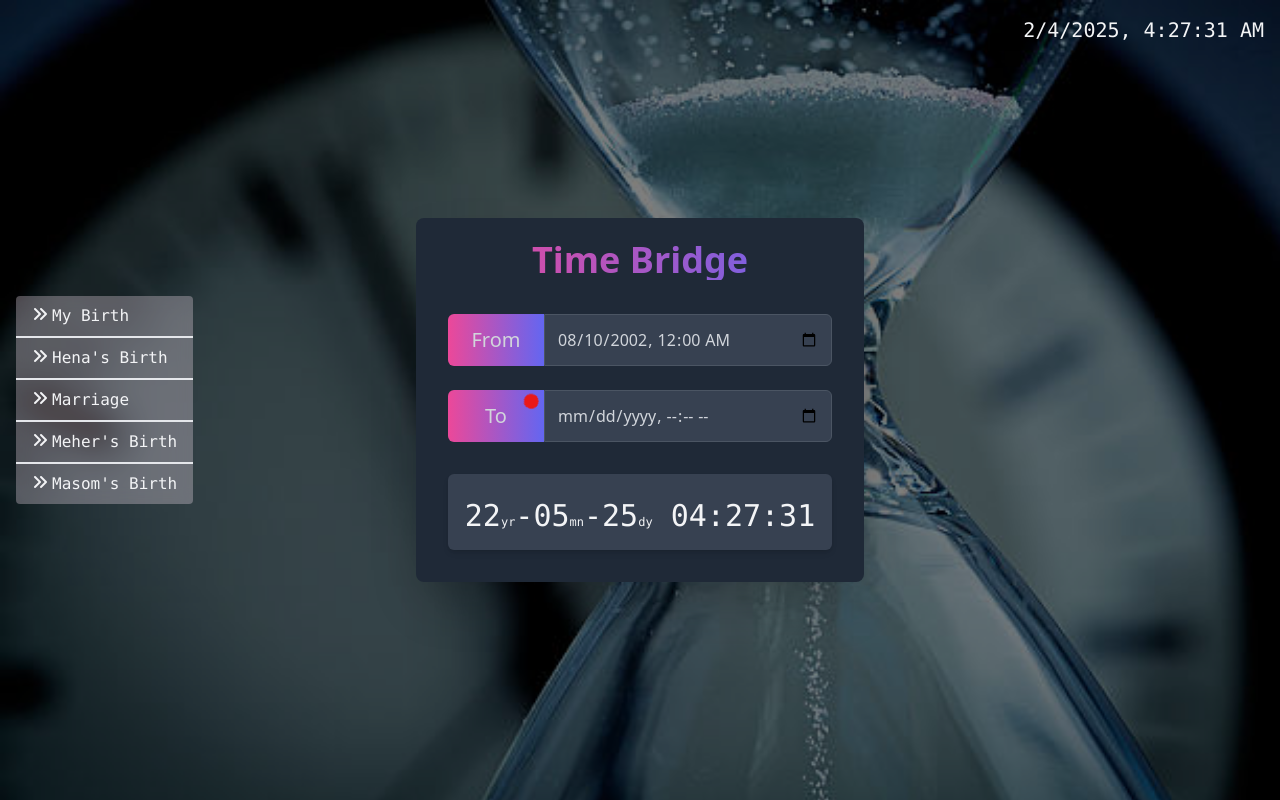
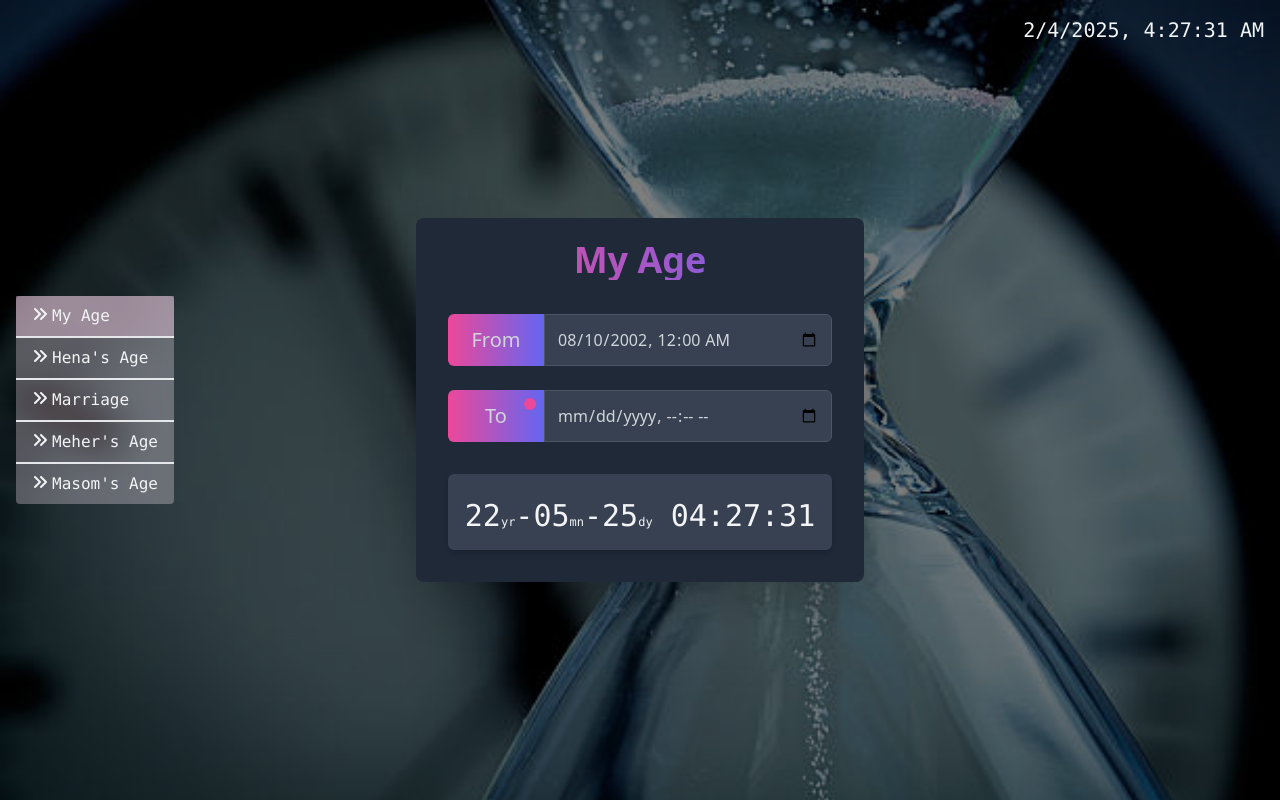
Before and after one commit to mdalmamunDev/TimeBridge, a plain HTML site: page index.html in a window 1280 px wide. Drawn offline with nearby package versions, Linux system fonts and the light colour scheme.

Commit message:
label, live, bookMark update

```diff
--- a/index.html
+++ b/index.html
@@ -6,6 +6,7 @@
     <meta name="viewport" content="width=device-width, initial-scale=1.0">
     <title>Time Bridge</title>
     <link rel="icon" type="image/x-icon" href="images/icon.png">
+    <link rel="stylesheet" href="style.css">
     <script src="https://cdn.jsdelivr.net/npm/vue@2"></script>
     <script src="https://cdn.tailwindcss.com"></script>
     <link href="https://cdnjs.cloudflare.com/ajax/libs/font-awesome/6.5.0/css/all.min.css" rel="stylesheet">
@@ -27,7 +28,12 @@
         <div class="hidden absolute inset-y-0 left-4 sm:flex items-center text-gray-100 font-mono animate-slideInFromLeft">
             <div class="bg-pink-100/30 backdrop-blur rounded">
                 <div v-for="(bookMark, index) in bookMarks">
-                    <button @click="setBridge(bookMark.bridge)" class="px-4 py-2 w-full hover:bg-pink-200/40 transition flex items-center" :class="index < bookMarks.length-1 ? 'border-b-2' : ''">
+                    <button @click="setBridge(bookMark.bridge)" class="px-4 py-2 w-full hover:bg-pink-200/40 transition flex items-center"
+                            :class="{
+                                'border-b-2': index < bookMarks.length - 1,
+                                'bg-pink-200/40': isCurr(bookMark)
+                            }"
+                    >
                         <i class="fa-solid fa-angles-right me-1 mb-1"></i>{{ bookMark.label }}
                     </button>
                 </div>
@@ -38,13 +44,13 @@
         <div class="bg-gray-800 shadow-2xl rounded-lg p-8 w-11/12 max-w-md text-gray-300 transform transition-all duration-500 hover:scale-105 hover:shadow-2xl">
             <div class="text-center">
                 <h1 class="text-4xl font-extrabold mb-6 text-gradient text-transparent bg-clip-text bg-gradient-to-r from-pink-500 to-indigo-500 animate-bounce">
-                    Time Bridge
+                    {{ currLabel }}
                 </h1>
 
                 <div class="flex items-center mb-6">
                     <button @click="fromNow" class="relative rounded-md rounded-r-none font-medium text-xl p-3 w-1/4 bg-gradient-to-r from-pink-500 to-indigo-500">
                         From
-                        <img v-if="!fromTime" class="absolute top-0 right-0" src="images/life.gif" width="25">
+                        <div v-if="!fromTime" class="absolute top-2 right-2 w-3 h-3 bg-pink-500 rounded-full animate-blink"></div>
                     </button>
                     <input id="fromTime" type="datetime-local" v-model="fromTime" class="w-3/4 rounded-md rounded-l-none p-3 bg-gray-700 border border-gray-600 focus:outline-none focus:ring-4 focus:ring-purple-500 transition duration-200 hover:border-indigo-500" />
                 </div>
@@ -52,7 +58,7 @@
                 <div class="flex items-center mb-8">
                     <button @click="toNow" class="relative rounded-md rounded-r-none font-medium text-xl p-3 w-1/4 bg-gradient-to-r from-pink-500 to-indigo-500">
                         To
-                        <img v-if="!toTime" class="absolute top-0 right-0" src="images/life.gif" width="25">
+                        <div v-if="!toTime" class="absolute top-2 right-2 w-3 h-3 bg-pink-500 rounded-full animate-blink"></div>
                     </button>
                     <input id="toTime" type="datetime-local" v-model="toTime" class="w-3/4 rounded-md rounded-l-none p-3 bg-gray-700 border border-gray-600 focus:outline-none focus:ring-4 focus:ring-purple-500 transition duration-200 hover:border-indigo-500" />
                 </div>
@@ -73,7 +79,12 @@
         <div v-if="isOpenBookMarks" class="absolute inset-y-0 left-4 flex sm:hidden items-center text-gray-100 font-mono animate-slideInFromLeft">
             <div class="bg-pink-100/30 backdrop-blur rounded">
                 <div v-for="(bookMark, index) in bookMarks">
-                    <button @click="setBridge(bookMark.bridge)" class="px-4 py-2 w-full hover:bg-pink-200/40 transition flex items-center" :class="index < bookMarks.length-1 ? 'border-b-2' : ''">
+                    <button @click="setBridge(bookMark.bridge)" class="px-4 py-2 w-full hover:bg-pink-200/40 transition flex items-center"
+                            :class="{
+                                'border-b-2': index < bookMarks.length - 1,
+                                'bg-pink-200/40': isCurr(bookMark)
+                            }"
+                    >
                         <i class="fa-solid fa-angles-right me-1 mb-1"></i>{{ bookMark.label }}
                     </button>
                 </div>
@@ -103,11 +114,11 @@
 
                     bookMarks: [
                         {
-                            label: "My Birth",
+                            label: "My Age",
                             bridge: {from: "2002-08-10T00:00:00", to: ""}
                         },
                         {
-                            label: "Hena's Birth",
+                            label: "Hena's Age",
                             bridge: {from: "2002-08-22T00:00:00", to: ""}
                         },
                         {
@@ -115,11 +126,11 @@
                             bridge: {from: "2024-06-26T16:00:00", to: ""}
                         },
                         {
-                            label: "Meher's Birth",
+                            label: "Meher's Age",
                             bridge: {from: "2020-10-07T11:30:00", to: ""}
                         },
                         {
-                            label: "Masom's Birth",
+                            label: "Masom's Age",
                             bridge: {from: "1996-10-24T00:00:00", to: ""}
                         },
                     ],
@@ -137,6 +148,17 @@
                         seconds: seconds.toString().padStart(2, "0")
                     };
                 },
+
+                currLabel() {
+                    let label = '';
+                    this.bookMarks.forEach((bm) => {
+                        if (bm && bm.bridge && bm.bridge.from === this.fromTime && bm.bridge.to === this.toTime) {
+                            label += (label && bm.label ? ' - ' : ' ') + bm.label;
+                        }
+                    });
+
+                    return label ? label : 'Time Bridge';
+                }
             },
             methods: {
                 calculateResult() {
@@ -209,6 +231,10 @@
                     this.fromTime = bridge.from;
                     this.toTime = bridge.to;
                 },
+
+                isCurr(bookMark) {
+                    return bookMark && bookMark.bridge && bookMark.bridge.from === this.fromTime && bookMark.bridge.to === this.toTime;
+                },
             },
             mounted() {
                 this.fromTime = this.defaultDate;
@@ -221,35 +247,6 @@
             },
         });
     </script>
-
-    <style>
-        @keyframes fadeIn {
-            0% { opacity: 0; }
-            100% { opacity: 1; }
-        }
-
-        .animate-fadeIn {
-            animation: fadeIn 2s ease-in;
-        }
-
-        @keyframes slideInFromLeft {
-            0% { transform: translateX(-100%); opacity: 0; }
-            100% { transform: translateX(0); opacity: 1; }
-        }
-
-        @keyframes slideInFromRight {
-            0% {transform: translateX(100%);opacity: 0;}
-            100% {transform: translateX(0);opacity: 1;}
-        }
-
-        .animate-slideInFromLeft {
-            animation: slideInFromLeft 1s ease-out;
-        }
-
-        .animate-slideInFromRight {
-            animation: slideInFromRight 1s ease-out;
-        }
-    </style>
 </body>
 
 </html>
--- /dev/null
+++ b/style.css
@@ -0,0 +1,40 @@
+@keyframes fadeIn {
+    0% { opacity: 0; }
+    100% { opacity: 1; }
+}
+
+.animate-fadeIn {
+    animation: fadeIn 2s ease-in;
+}
+
+@keyframes slideInFromLeft {
+    0% { transform: translateX(-100%); opacity: 0; }
+    100% { transform: translateX(0); opacity: 1; }
+}
+
+@keyframes slideInFromRight {
+    0% {transform: translateX(100%);opacity: 0;}
+    100% {transform: translateX(0);opacity: 1;}
+}
+
+.animate-slideInFromLeft {
+    animation: slideInFromLeft 1s ease-out;
+}
+
+.animate-slideInFromRight {
+    animation: slideInFromRight 1s ease-out;
+}
+
+@keyframes blink {
+    0% {
+        opacity: 1;
+    }
+
+    100% {
+        opacity: 0.2;
+    }
+}
+
+.animate-blink {
+    animation: blink 0.5s infinite alternate;
+}
```
Also changed, not shown: images/life.gif (deleted).
